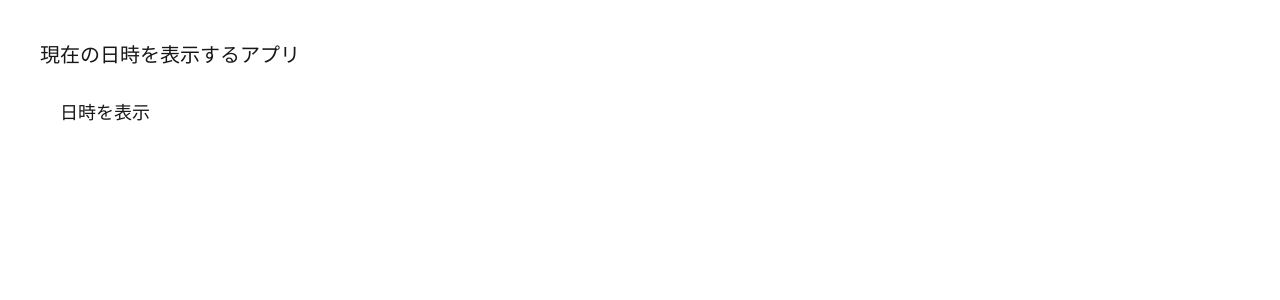
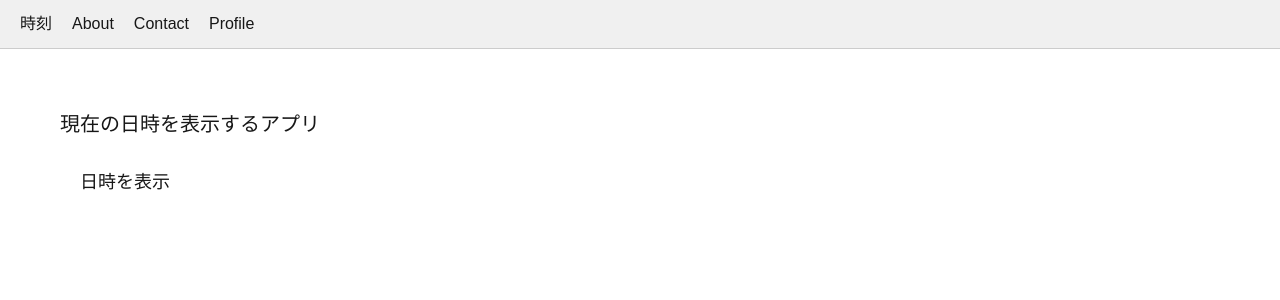
Before and after one commit to Taka3103-azu/haieki-simulation-app, a Next.js app: page /time in a window 1280 px wide. Shown: the top 300 px of the page. Built offline with nearby package versions, Linux system fonts and the light colour scheme.

Commit message:
Add menu bar to layout

```diff
--- a/app/layout.tsx
+++ b/app/layout.tsx
@@ -1,33 +1,32 @@
-import type { Metadata } from "next";
-import { Geist, Geist_Mono } from "next/font/google";
+import Link from "next/link";
 import "./globals.css";
 
-const geistSans = Geist({
-  variable: "--font-geist-sans",
-  subsets: ["latin"],
-});
-
-const geistMono = Geist_Mono({
-  variable: "--font-geist-mono",
-  subsets: ["latin"],
-});
-
-export const metadata: Metadata = {
-  title: "Create Next App",
-  description: "Generated by create next app",
+export const metadata = {
+  title: "My Time App",
+  description: "Display current time",
 };
 
-export default function RootLayout({
-  children,
-}: Readonly<{
-  children: React.ReactNode;
-}>) {
+export default function RootLayout({ children }) {
   return (
-    <html
-      lang="en"
-      className={`${geistSans.variable} ${geistMono.variable} h-full antialiased`}
-    >
-      <body className="min-h-full flex flex-col">{children}</body>
+    <html lang="ja">
+      <body>
+        {/* メニューバー */}
+        <nav style={{
+          padding: "12px 20px",
+          background: "#f0f0f0",
+          borderBottom: "1px solid #ccc"
+        }}>
+          <Link href="/time" style={{ marginRight: 20 }}>時刻</Link>
+          <Link href="/about" style={{ marginRight: 20 }}>About</Link>
+          <Link href="/contact" style={{ marginRight: 20 }}>Contact</Link>
+          <Link href="/profile">Profile</Link>
+        </nav>
+
+        {/* ページごとの内容 */}
+        <main style={{ padding: 20 }}>
+          {children}
+        </main>
+      </body>
     </html>
   );
 }
```
